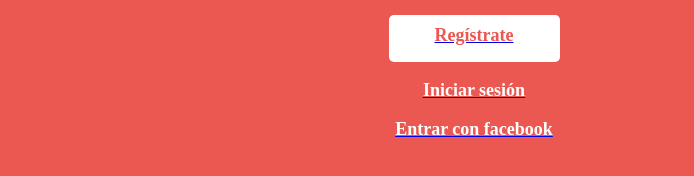
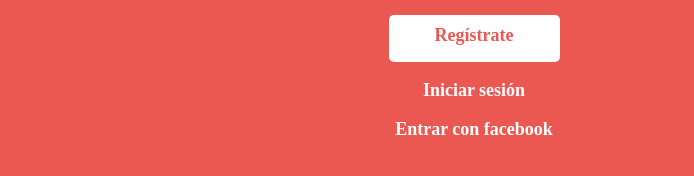
Before and after one commit to vmedinacrn/vmedina.crn, a plain HTML site: page ARJEAPP/index.html in a window 1280 px wide. Shown: the part 432-608 px from the top of the page, without its empty margins (166-860 px from the left). Drawn offline with Linux system fonts and the light colour scheme.

Commit message:
Add files via upload

```diff
--- a/ARJEAPP/css/pantallainicial.css
+++ b/ARJEAPP/css/pantallainicial.css
@@ -59,7 +59,9 @@ body{
 
 }
 
-
+a{
+	text-decoration-line: none;
+}
 
 
 /*Estil per una telèfon Android*/
```
